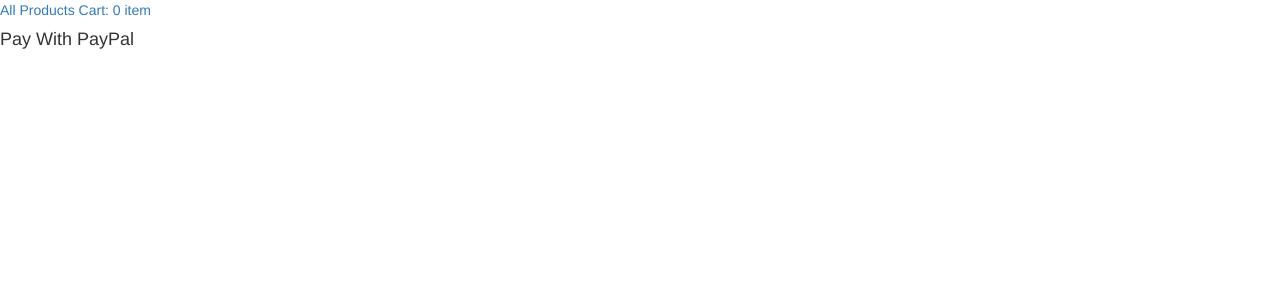
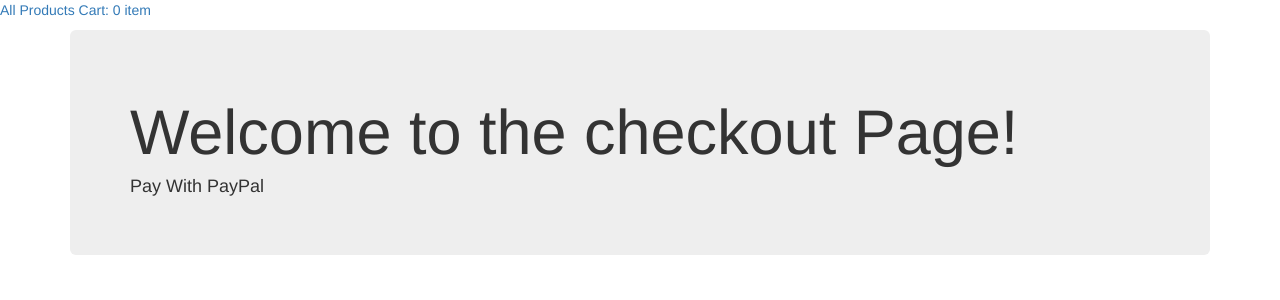
Before and after one commit to OkothPius/Masoko-Ecommerce, a Django app: template ecommerce/templates/blog/process_payment.html in a window 1280 px wide. Shown: the top 300 px of the page. Run offline with Django 3.2, Linux system fonts and the light colour scheme; the template is opened without the code that fills it: values that come from a table or form of the project are taken from there, others are empty; some libraries are stand-ins or nearby versions.

```diff
--- a/ecommerce/templates/blog/process_payment.html
+++ b/ecommerce/templates/blog/process_payment.html
@@ -3,6 +3,11 @@
 {% block title%}Make Payments{% endblock %}
 
 {% block content%}
-<h4>Pay With PayPal</h4>
-   {{form.render}}
+<div class="container">
+   <div class="jumbotron">
+      <h1>Welcome to the checkout Page!</h1>
+      <h4>Pay With PayPal</h4>
+      {{form.render}}
+   </div>
+</div>
 {% endblock %}
```
